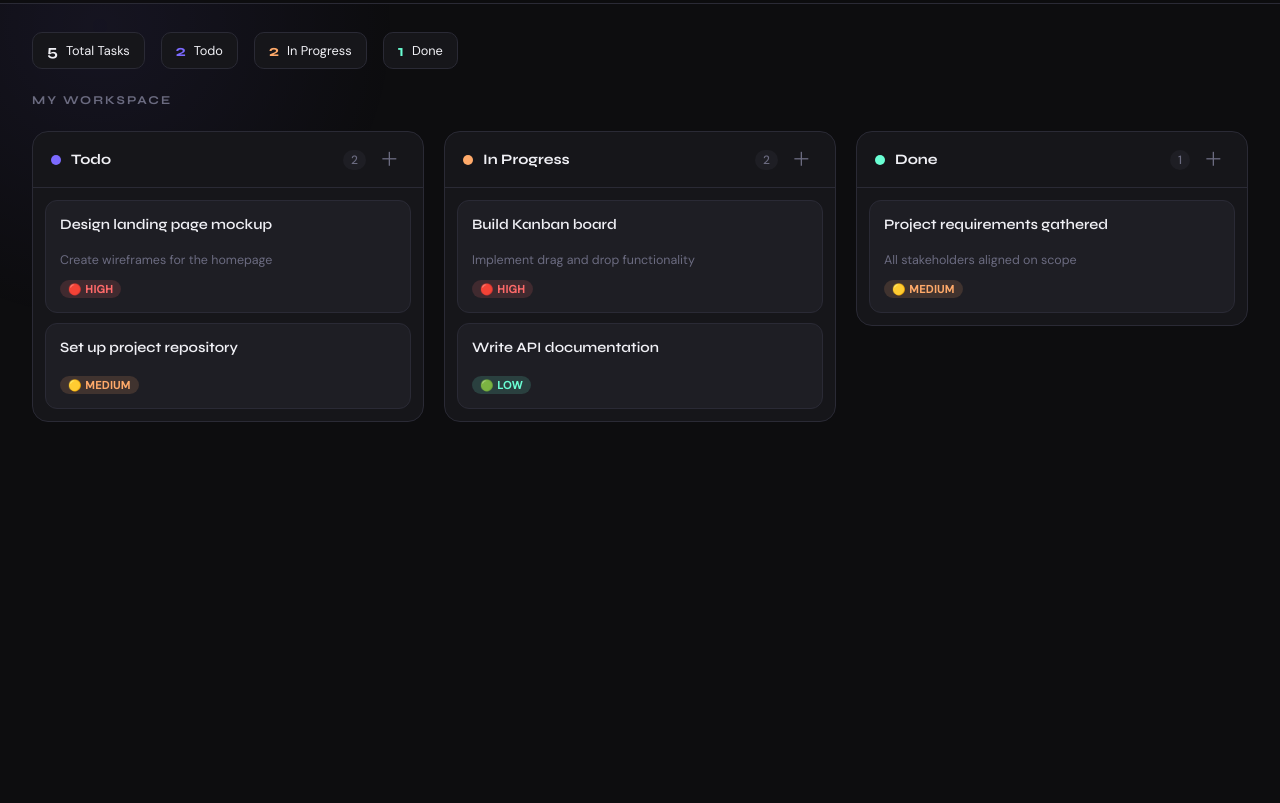
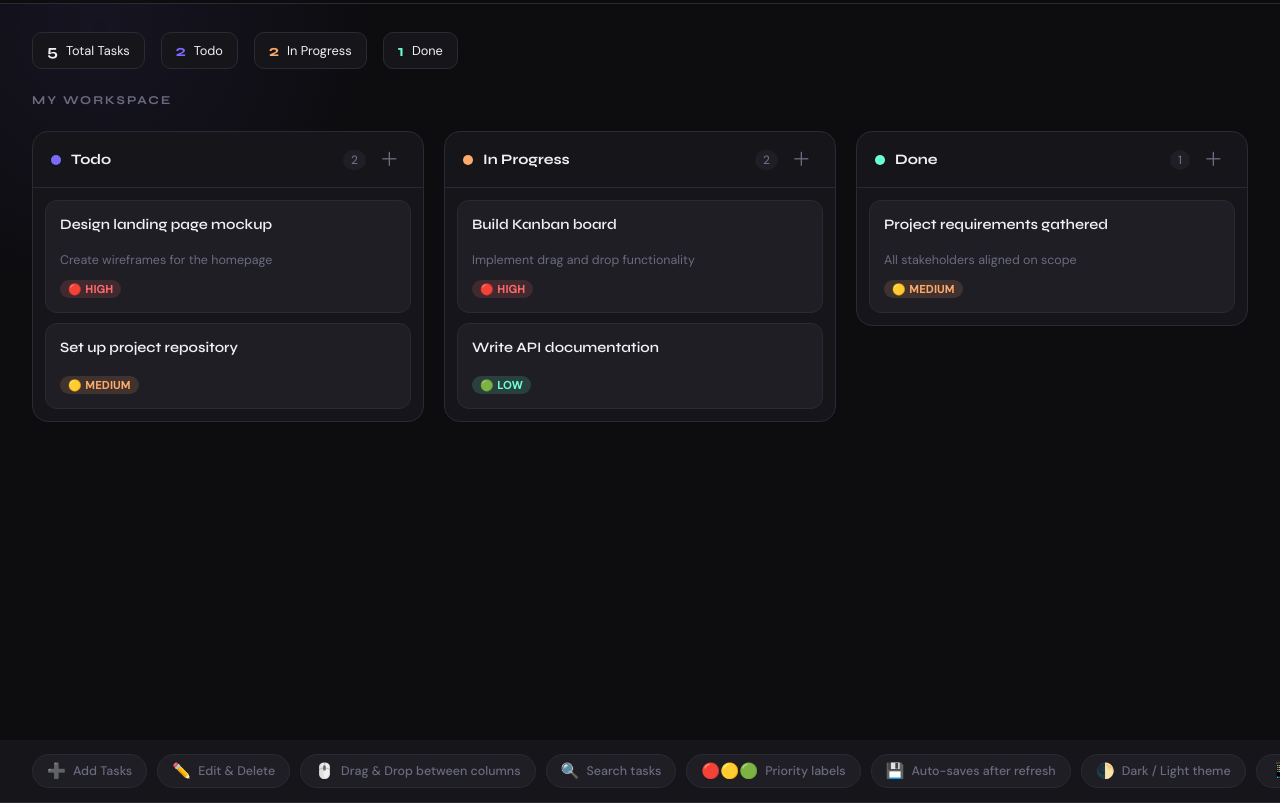
Before and after one commit to chaitanya-rajwar/KanFlow, a plain HTML site: page index.html in a window 1280 px wide. Shown: the part 74-877 px from the top of the page. Before the commit the page ends 814 px from the top, so only its background shows below. Drawn offline with Linux system fonts and the light colour scheme.

Commit message:
Add files via upload

```diff
--- a/index.html
+++ b/index.html
@@ -347,8 +347,35 @@
     font-size: 1rem;
   }
 
+  /* FEATURES BANNER */
+  .features-banner {
+    display: flex;
+    gap: 10px;
+    padding: 14px 32px;
+    border-bottom: 1px solid var(--border);
+    overflow-x: auto;
+    scrollbar-width: none;
+    background: var(--surface);
+  }
+  .features-banner::-webkit-scrollbar { display: none; }
+  .feature-pill {
+    display: flex;
+    align-items: center;
+    gap: 7px;
+    background: var(--surface2);
+    border: 1px solid var(--border);
+    border-radius: 20px;
+    padding: 6px 14px;
+    font-size: 0.78rem;
+    white-space: nowrap;
+    color: var(--muted);
+    font-weight: 500;
+  }
+  .feature-pill span { font-size: 0.95rem; }
+
   @media (max-width: 600px) {
     header { padding: 14px 16px; }
+    .features-banner { padding: 10px 16px; }
     .board-wrap { padding: 16px; }
     .board { grid-template-columns: 1fr; }
     .search-box { width: 130px; }
@@ -369,6 +396,17 @@
   <div class="stats" id="stats"></div>
   <p class="board-title">My Workspace</p>
   <div class="board" id="board"></div>
+</div>
+
+<div class="features-banner">
+  <div class="feature-pill"><span>➕</span> Add Tasks</div>
+  <div class="feature-pill"><span>✏️</span> Edit & Delete</div>
+  <div class="feature-pill"><span>🖱️</span> Drag & Drop between columns</div>
+  <div class="feature-pill"><span>🔍</span> Search tasks</div>
+  <div class="feature-pill"><span>🔴🟡🟢</span> Priority labels</div>
+  <div class="feature-pill"><span>💾</span> Auto-saves after refresh</div>
+  <div class="feature-pill"><span>🌓</span> Dark / Light theme</div>
+  <div class="feature-pill"><span>📱</span> Mobile friendly</div>
 </div>
 
 <div id="modal-overlay" class="modal-overlay" style="display:none">
```
